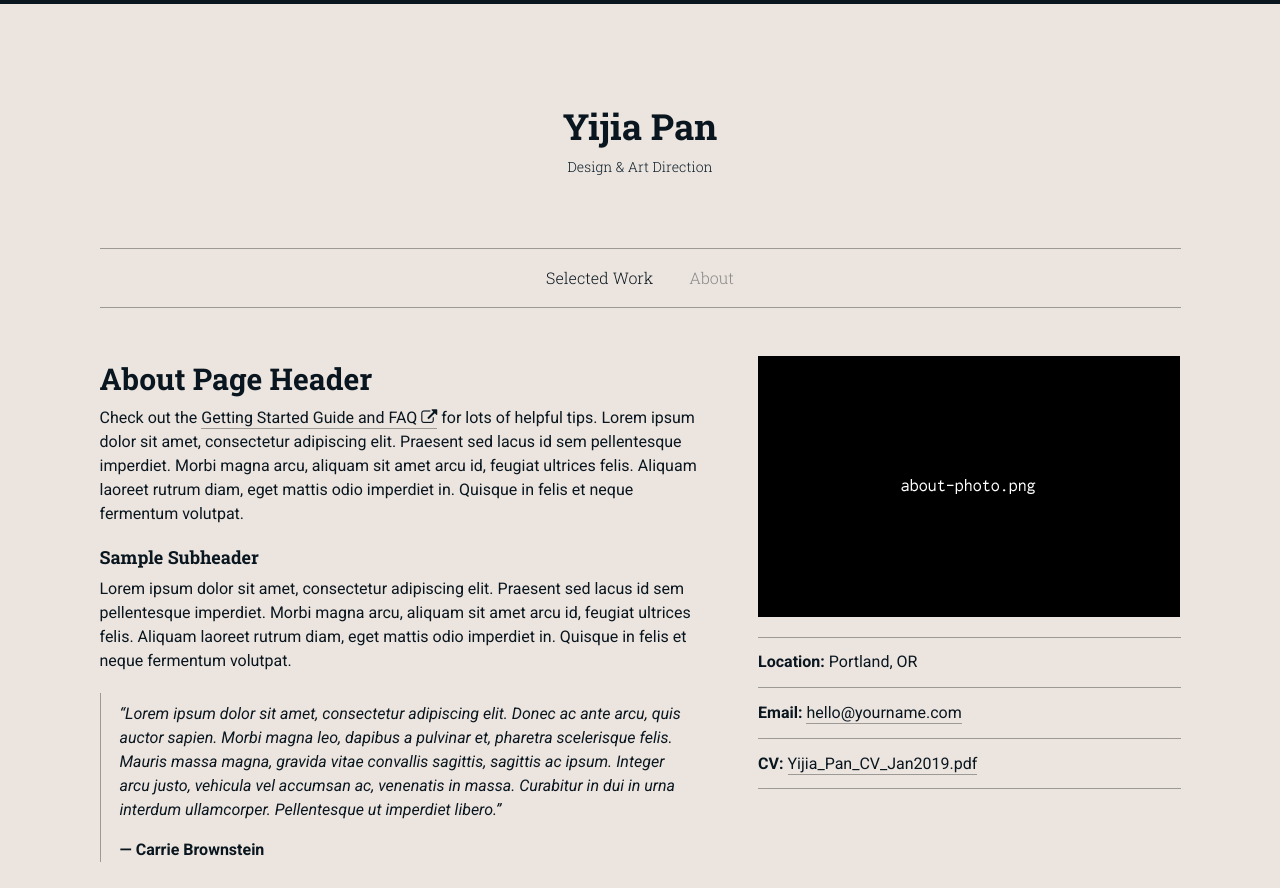
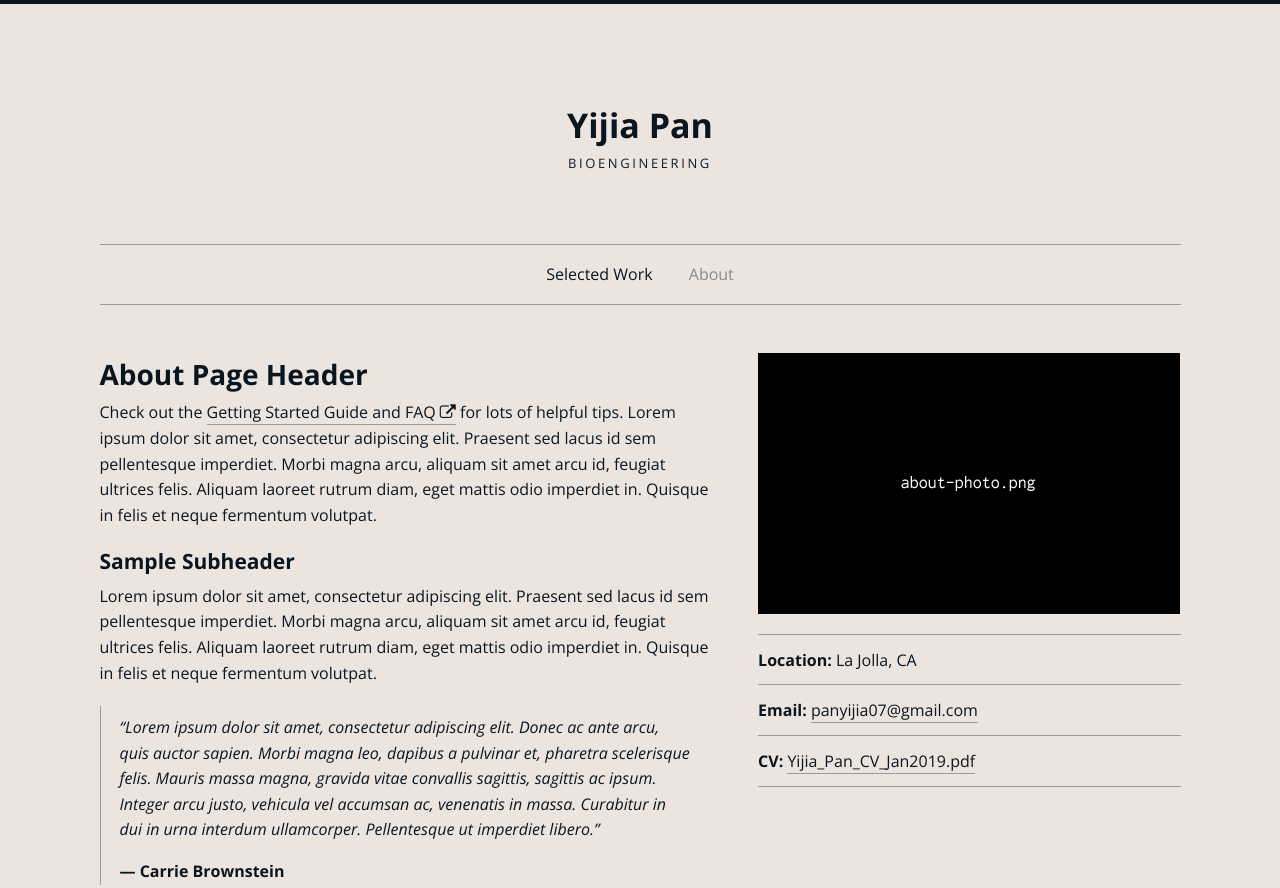
Before and after one commit to yijiastar/yijiastar.github.io, a plain HTML site: page about.html in a window 1280 px wide. Shown: the top 888 px of the page. Drawn offline with nearby package versions, Linux system fonts and the light colour scheme.

Commit message:
Update about.html

```diff
--- a/about.html
+++ b/about.html
@@ -9,7 +9,7 @@
 
 <!-- ******************************************************************************************
 Set the type and color theme here - the Pro version contains additional themes -->
-<link href="css/hawthorne_type2_color3.css" rel="stylesheet">
+<link href="css/hawthorne_type1_color3.css" rel="stylesheet">
 <!--  ************************************************************************************* -->
 
 <link href="css/font-awesome.min.css" rel="stylesheet">
@@ -24,7 +24,7 @@ Set the type and color theme here - the Pro version contains additional themes -
 	<div class="small-12 medium-12 large-12 small-centered columns">
 		<header>
 			<h1><a href="index.html">Yijia Pan</a></h1>
-			<h2><a href="index.html">Design & Art Direction</a></h2>
+			<h2><a href="index.html">Bioengineering </a></h2>
 			<!--
 			<div class="logo">
 				<a href="index.html"><img src="img/logo.png" alt="Your Name Here" /></a>
@@ -65,8 +65,8 @@ Set the type and color theme here - the Pro version contains additional themes -
 		</p>
 		<div class="lined-list">
 			<ul>
-				<li><strong>Location:</strong> Portland, OR</li>
-				<li><strong>Email:</strong> <a href="mailto:hello@yourname.com">hello@yourname.com</a></li>
+				<li><strong>Location:</strong> La Jolla, CA</li>
+				<li><strong>Email:</strong> <a href="mailto:panyijia07@gmail.com">panyijia07@gmail.com</a></li>
 				<li><strong>CV:</strong> <a href="Yijia_Pan_CV_Jan2019.pdf" target="_blank">Yijia_Pan_CV_Jan2019.pdf</a></li>
 			</ul>
 		</div>
```
